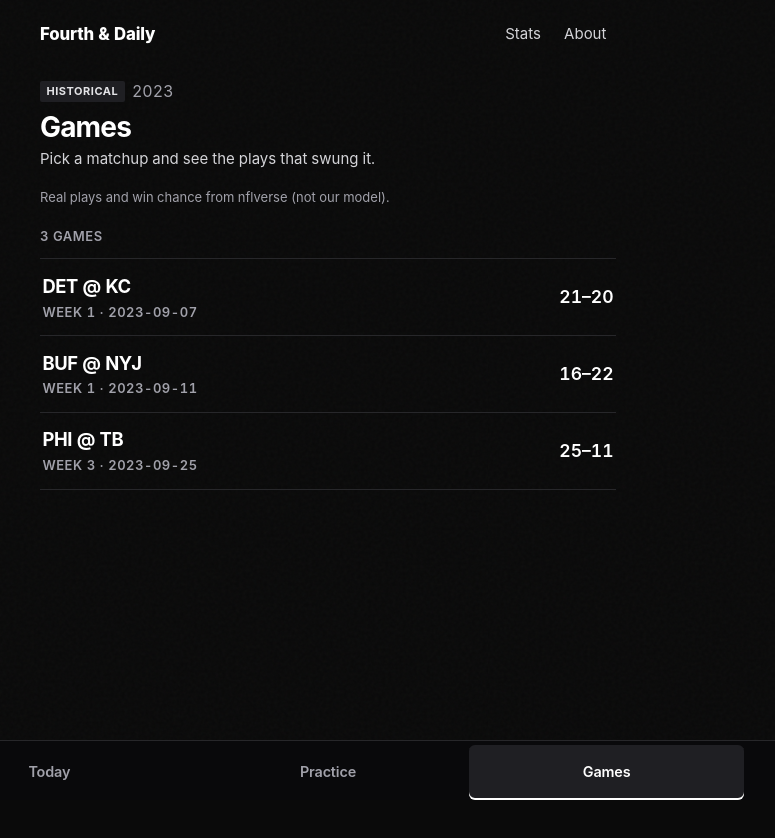
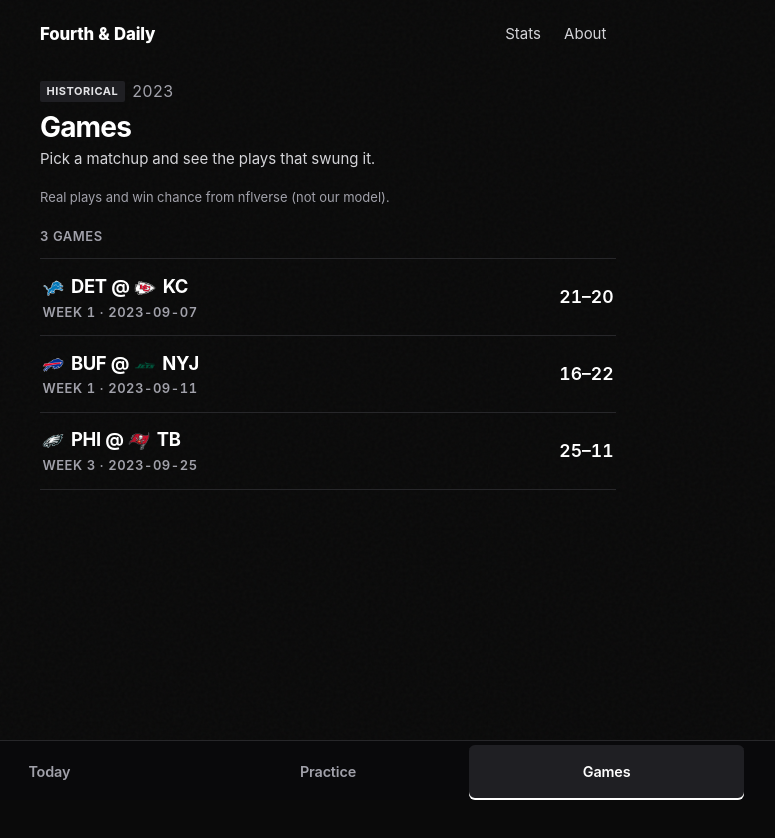
Before and after one commit to nmpy7knjd8-code/nfl-analytics-simulator, a Next.js app in the folder frontend/: page /games in a window 1280 px wide. Shown: the top 838 px of the page, without its empty margins (312-1087 px from the left). Built offline with nearby package versions, Linux system fonts and the light colour scheme; no server answers.

Commit message:
QA 0116 U4: self-hosted team logos on the games list and game header, plate behind dark logos (#140)
Co-authored-by: nmpy7knjd8-code <nmpy7knjd8-code@users.noreply.github.com>
Co-authored-by: nmpy7knjd8-code <339357139.nmpy7knjd8-code@users.noreply.github.com>

```diff
--- a/frontend/app/games/[gameId]/page.tsx
+++ b/frontend/app/games/[gameId]/page.tsx
@@ -2,6 +2,7 @@
 import Link from "next/link";
 import { shareMetadata } from "../../../lib/share";
 import { TruthChip } from "../../../components/TruthChip";
+import { TeamLogo } from "../../../components/TeamLogo";
 import { fetchGame, fetchPlays, fetchWinProbability } from "../../../lib/api";
 import { FIXTURE_GAMES } from "../../../lib/fixtures";
 import { OvertimePlayList, SwingPlayList, WinProbabilityChart } from "../../../components/WinProbabilityChart";
@@ -101,7 +102,7 @@
             </div>
             <div className="scoreboard">
               <h1 className="scoreboard-matchup">
-                {game.data.away_team_id} @ {game.data.home_team_id}
+                <TeamLogo abbr={game.data.away_team_id} size={32} /> {game.data.away_team_id} @ <TeamLogo abbr={game.data.home_team_id} size={32} /> {game.data.home_team_id}
               </h1>
               <span className="scoreboard-final">
                 {game.data.away_score ?? "—"}–{game.data.home_score ?? "—"}
--- a/frontend/app/games/page.tsx
+++ b/frontend/app/games/page.tsx
@@ -1,6 +1,7 @@
 import Link from "next/link";
 import { GAME_SOURCE_LINE } from "../../lib/fixtures";
 import { TruthChip } from "../../components/TruthChip";
+import { TeamLogo } from "../../components/TeamLogo";
 import { shareMetadata } from "../../lib/share";
 import { fetchGames } from "../../lib/api";
 
@@ -39,7 +40,7 @@
             <Link className="game-row" href={`/games/${encodeURIComponent(g.game_id)}`}>
               <span className="game-row-main">
                 <span className="game-row-matchup">
-                  {g.away_team_id} @ {g.home_team_id}
+                  <TeamLogo abbr={g.away_team_id} size={22} /> {g.away_team_id} @ <TeamLogo abbr={g.home_team_id} size={22} /> {g.home_team_id}
                 </span>
                 <span className="game-row-meta">
                   Week {g.week} · {g.game_date}
--- a/frontend/app/globals.css
+++ b/frontend/app/globals.css
@@ -1728,3 +1728,7 @@
 .fd-bar { grid-template-columns: 6.5rem minmax(0, 1fr) auto; }
 .fd-bar-num { white-space: nowrap; min-width: 5.75rem; text-align: right; font-variant-numeric: tabular-nums; }
 .fd-bar-track { flex: 1 1 auto; min-width: 0; }
+
+/* QA 0116 U4: self-hosted logos on the games list and game header. */
+.team-logo{display:inline-block;vertical-align:middle;object-fit:contain;margin-right:2px}
+.team-logo-plate{background:rgba(255,255,255,.85);border-radius:50%;padding:2px}
--- /dev/null
+++ b/frontend/components/TeamLogo.tsx
@@ -0,0 +1,15 @@
+import { teamLogo } from "./ScoreBug";
+
+/** Almost-all-dark logos (measured from public/teams/<ABBR>/logo.png) get a subtle light plate on dark pages. */
+const DARK = new Set(["NYG", "LA", "CAR"]);
+
+/** Self-hosted team logo (/teams/<ABBR>/logo.png); decorative, the abbreviation sits next to it. */
+export function TeamLogo({ abbr, size = 24 }: { abbr: string; size?: number }) {
+  return (
+    // eslint-disable-next-line @next/next/no-img-element
+    <img
+      src={teamLogo(abbr)} alt="" width={size} height={size} loading="lazy"
+      className={`team-logo${DARK.has(abbr) ? " team-logo-plate" : ""}`}
+    />
+  );
+}
```
